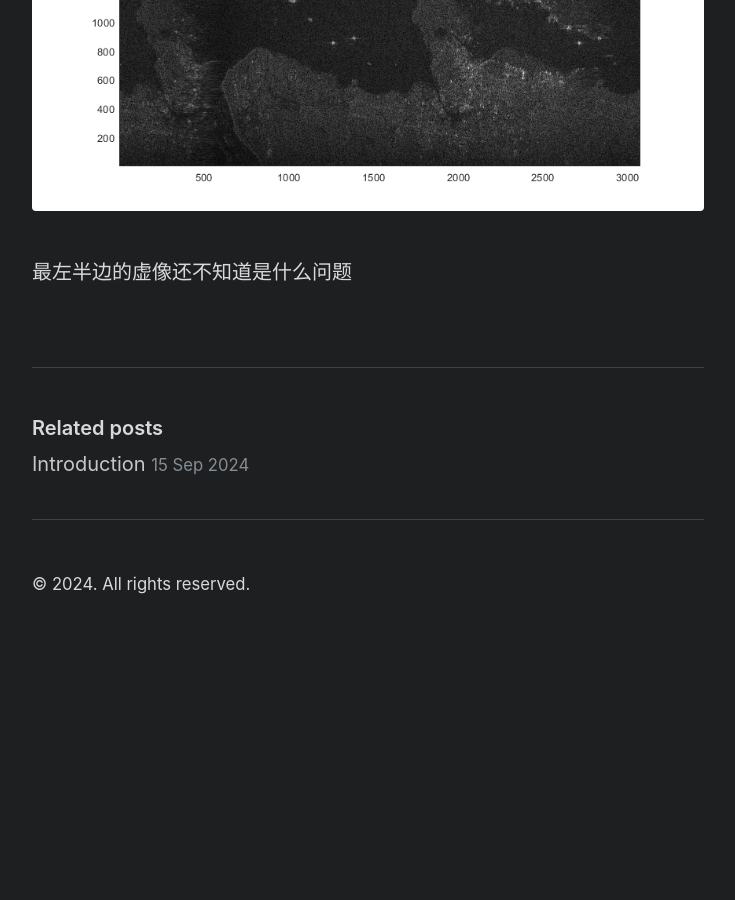
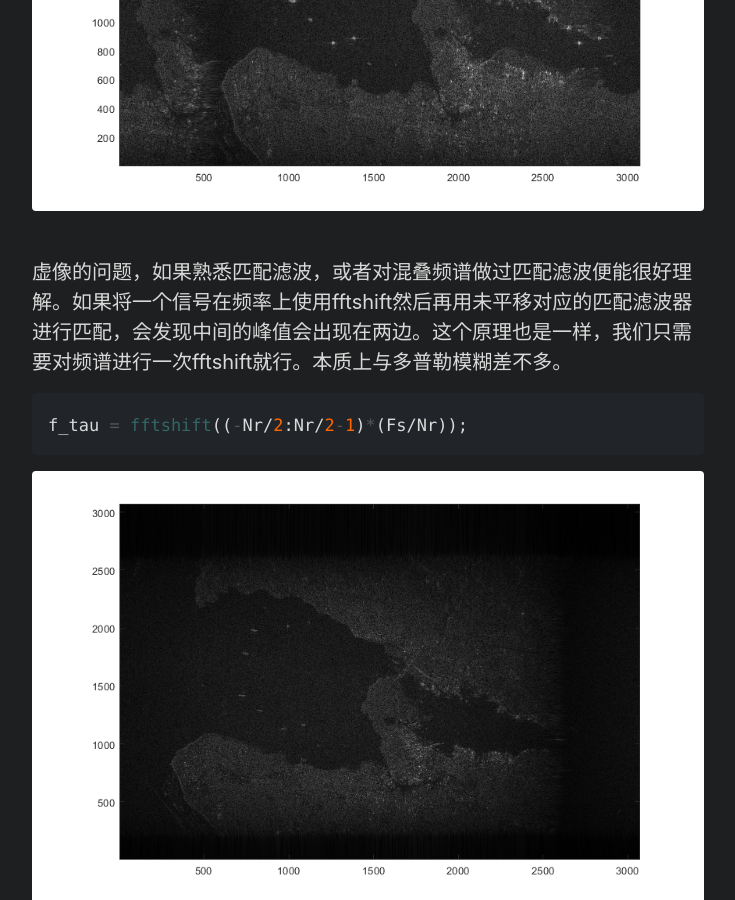
Before and after one commit to wugfh/wugfh.github.io, a Jekyll site: the page built from _posts/2024-09-15-RDA_sim.md, in a window 1280 px wide and 900 px high, scrolled down 9108 px. Shown: the whole window, without its empty margins (272-1007 px from the left). Built offline with Jekyll 4.4.1, drawn with Linux system fonts in a browser that asks for light colours; before the commit the page ends 9754 px from its top, so only the background shows below that.

Commit message:
update posts

````diff
--- a/_posts/2024-09-15-RDA_sim.md
+++ b/_posts/2024-09-15-RDA_sim.md
@@ -205,4 +205,9 @@ data_final = abs(data_final)/max(max(abs(data_final)));
 ```
 
 ![第9次仿真效果](/assets/rda_radarstat/sar_sim3_9.png)
-最左半边的虚像还不知道是什么问题
+虚像的问题，如果熟悉匹配滤波，或者对混叠频谱做过匹配滤波便能很好理解。如果将一个信号在频率上使用fftshift然后再用未平移对应的匹配滤波器进行匹配，会发现中间的峰值会出现在两边。这个原理也是一样，我们只需要对频谱进行一次fftshift就行。本质上与多普勒模糊差不多。
+
+```matlab
+f_tau = fftshift((-Nr/2:Nr/2-1)*(Fs/Nr));
+```
+![第9次仿真效果](/assets/rda_radarstat/sar_sim3_10.png)
````
Also changed, not shown: assets/rda_radarstat/sar_sim3_10.png (added).
